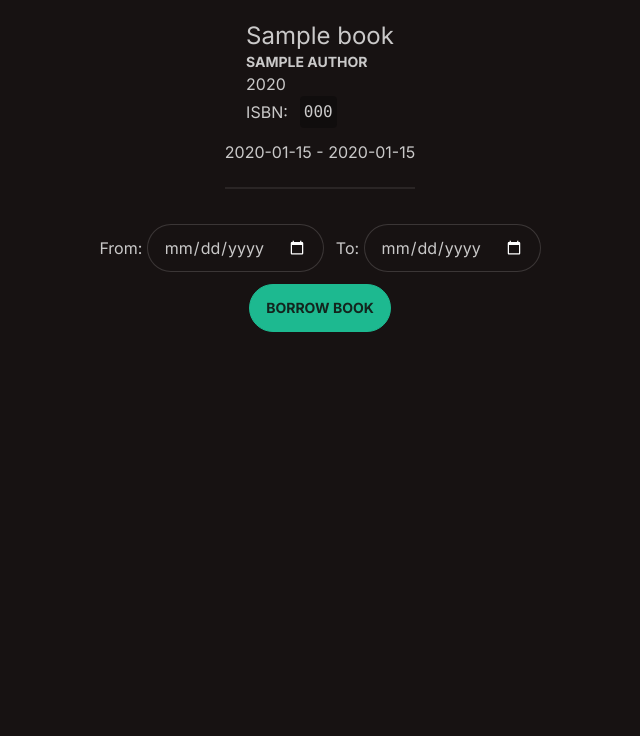
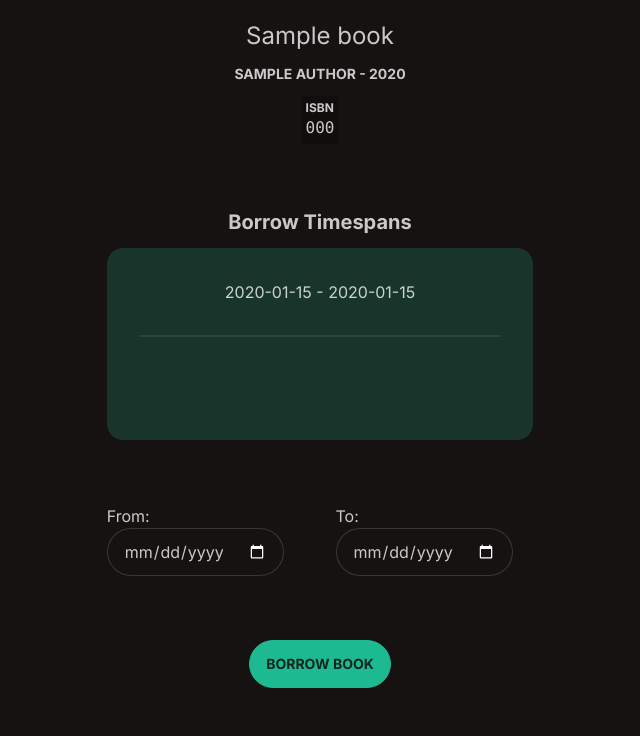
Before and after one commit to mlhmz/library_management, a Django app: page /borrow/1 in a window 1280 px wide. Shown: the part 64-800 px from the top of the page, without its empty margins (320-960 px from the left). Run offline with Django 4.2, Linux system fonts and the light colour scheme; tables that the repository leaves empty hold one stand-in row (values such as "Sample post"); style sheets or scripts are compiled from the project's sources.

Commit message:
Improve styling for the book borrow dialog

```diff
--- a/jstoolchain/style.css
+++ b/jstoolchain/style.css
@@ -7,3 +7,24 @@
 * {
     font-family: "Inter", "Segoe UI", "Helvetica Neue", "sans-serif";
 }
+
+@layer utilities {
+    .scrollbar::-webkit-scrollbar {
+        width: 12px;
+        height: 20px;
+    }
+
+    .scrollbar::-webkit-scrollbar-track {
+        border-radius: 0 5vh 5vh 0;
+        background: theme('colors.neutral-focus')
+    }
+
+    .scrollbar::-webkit-scrollbar-thumb {
+        background: theme('colors.neutral');
+        border-radius: 0 5vh 5vh 0;
+    }
+
+    .scrollbar::-webkit-scrollbar-thumb:hover {
+        background: theme('colors.neutral');
+    }
+}
--- a/library/templates/book_borrow.html
+++ b/library/templates/book_borrow.html
@@ -5,19 +5,24 @@
 {% endblock %}
 
 {% block main %}
-    <form method="post">
+    <form class="flex flex-col items-center m-auto" method="post">
         {% csrf_token %}
+        <div class="flex flex-col items-center gap-16 md:w-1/2 lg:w-1/3 m-auto mx-5">
             <div class="flex flex-col items-center gap-3">
-            <div>
                 <h1 class="text-2xl text-center">{{ book.title }}</h1>
-                <p class="font-bold font-base-100 text-sm">{{ book.author|upper }}</p>
-                <p>{{ book.year }}</p>
-                <div class="flex gap-3 items-center">
-                    <p>ISBN:</p>
-                    <p class="font-mono bg-base-200 bg-opacity-30 p-1 rounded">{{ book.isbn }}</p>
+                <p class="font-bold font-base-100 text-sm">{{ book.author|upper }} - {{ book.year }}</p>
+                <div class="flex flex-col bg-base-200 bg-opacity-30 p-1 rounded">
+                    <p class="text-xs font-bold">ISBN</p>
+                    <p class="font-mono">{{ book.isbn }}</p>
                 </div>
             </div>
-            <div id="borrow_entries">
+            {% if borrow_entries.count == 0 %}
+                <div><h2 class="text-xl font-bold">There are no borrowed timespans for this book.</h2></div>
+            {% else %}
+                <div class="flex flex-col items-center w-full gap-3">
+                    <h2 class="card-title">Borrow Timespans</h2>
+                    <div class="card w-full h-48 bg-neutral text-neutral-content">
+                        <div class="card-body items-center text-center overflow-y-auto scrollbar">
                             {% for entry in borrow_entries %}
                                 <div>
                                     {{ entry }}
@@ -25,6 +30,9 @@
                                 <div class="divider"></div>
                             {% endfor %}
                         </div>
+                    </div>
+                </div>
+            {% endif %}
             <div class="flex gap-3">
                 <div>
                     <label for="id_borrowed_from">From:</label>
@@ -37,10 +45,10 @@
                     {{ form.borrowed_to.errors }}
                 </div>
             </div>
+            <button class="btn btn-secondary" type="submit">Borrow Book</button>
             {% for error in form.non_field_errors %}
                 <p class="text-red-600">{{ error }}</p>
             {% endfor %}
-            <button class="btn btn-secondary" type="submit">Borrow Book</button>
         </div>
     </form>
 {% endblock %}
```
Lines whose indentation alone changed are shown as unchanged.
